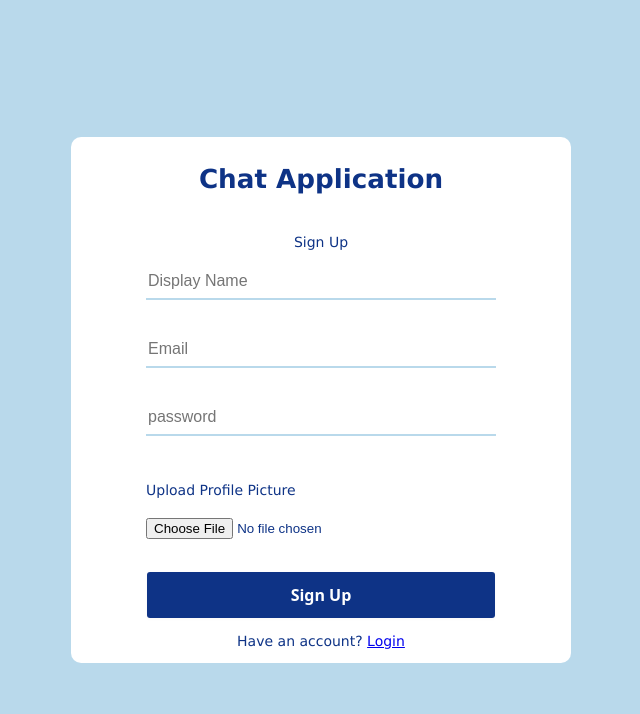
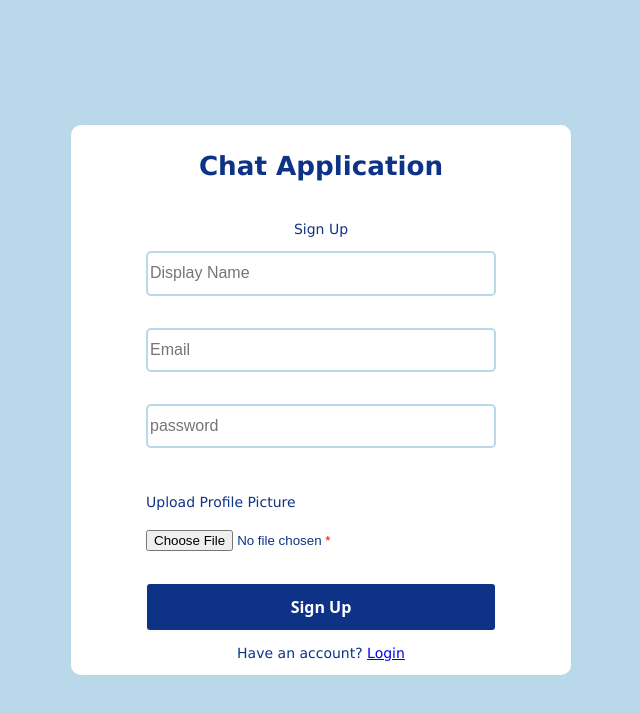
Before and after one commit to jlaksana/chat-app, a React (Create React App) app: page /signup in a window 1280 px wide. Shown: the top 714 px of the page, without its empty margins (319-959 px from the left). Built offline with nearby package versions, Linux system fonts and the light colour scheme; no server answers.

Commit message:
add protected routes

```diff
--- a/src/App.js
+++ b/src/App.js
@@ -1,18 +1,48 @@
-import { BrowserRouter as Router, Route, Routes } from "react-router-dom";
+import { signOut } from "firebase/auth";
+import { useContext } from "react";
+import { BrowserRouter, Navigate, Route, Routes } from "react-router-dom";
+import { AuthContext } from "./AuthContext";
 import Login from "./components/Login";
 import SignUp from "./components/SignUp";
+import { auth } from "./firebase";
 
 function App() {
+  const { curUser } = useContext(AuthContext);
+
+  const ProtectedRoute = ({ children }) => {
+    if (!curUser) {
+      return <Navigate to="/login" />;
+    } else {
+      return children;
+    }
+  };
+
   return (
-    <Router>
+    <BrowserRouter>
       <div className="app">
         <Routes>
-          <Route path="/login" element={<Login />} />
-          <Route path="/signup" element={<SignUp />} />
-          <Route path="/" element={<h1>Home page</h1>} />
+          <Route path="/">
+            <Route
+              index
+              element={
+                <ProtectedRoute>
+                  <h1>Home page</h1>
+                  <button
+                    onClick={() => {
+                      signOut(auth);
+                    }}
+                  >
+                    sign out
+                  </button>
+                </ProtectedRoute>
+              }
+            />
+            <Route path="/login" element={<Login />} />
+            <Route path="/signup" element={<SignUp />} />
+          </Route>
         </Routes>
       </div>
-    </Router>
+    </BrowserRouter>
   );
 }
 
--- /dev/null
+++ b/src/AuthContext.js
@@ -0,0 +1,23 @@
+import { onAuthStateChanged } from "firebase/auth";
+import { createContext, useEffect, useState } from "react";
+import { auth } from "./firebase";
+
+export const AuthContext = createContext();
+
+export const AuthContextProvider = ({ children }) => {
+  const [curUser, setCurUser] = useState({});
+
+  useEffect(() => {
+    const unsub = onAuthStateChanged(auth, (user) => {
+      setCurUser(user);
+    });
+
+    return () => {
+      unsub();
+    };
+  });
+
+  return (
+    <AuthContext.Provider value={{ curUser }}>{children}</AuthContext.Provider>
+  );
+};
--- a/src/components/SignUp.jsx
+++ b/src/components/SignUp.jsx
@@ -72,7 +72,13 @@ function SignUp() {
           placeholder="Display Name"
           required
         />
-        <input type="email" id="email" name="email" placeholder="Email" />
+        <input
+          type="email"
+          id="email"
+          name="email"
+          placeholder="Email"
+          required
+        />
         <input
           type="password"
           id="password"
@@ -82,7 +88,7 @@ function SignUp() {
         />
         <div>
           <p>Upload Profile Picture</p>
-          <input type="file" name="Avatar" />
+          <input type="file" name="Avatar" required />
         </div>
         {loading && "Uploading image..."}
         {error && (
--- a/src/index.css
+++ b/src/index.css
@@ -89,11 +89,6 @@ input:required:after {
   color: #f00;
   content: " *";
 }
-/* sets up required form fields with the conventional following red asterix */
-input[type="email"]:invalid {
-  border: 2px solid #f00;
-}
-/* causes a visual alert in browsers that do client-side checking of HTML5 email field – this may already be the default in some browsers. */
 
 .right {
   float: right;
@@ -116,9 +111,9 @@ input[type="text"],
 input[type="password"],
 input[type="email"] {
   font-size: 1rem;
-  height: 2rem;
-  border: none;
-  border-bottom: 2px solid #b9d9eb;
+  height: 2.4rem;
+  border: 2px solid #b9d9eb;
+  border-radius: 5px;
 }
 
 input[type="text"]:focus,
--- a/src/index.js
+++ b/src/index.js
@@ -1,11 +1,14 @@
 import React from "react";
 import ReactDOM from "react-dom/client";
 import App from "./App";
+import { AuthContextProvider } from "./AuthContext";
 import "./index.css";
 
 const root = ReactDOM.createRoot(document.getElementById("root"));
 root.render(
-  <React.StrictMode>
-    <App />
-  </React.StrictMode>
+  <AuthContextProvider>
+    <React.StrictMode>
+      <App />
+    </React.StrictMode>
+  </AuthContextProvider>
 );
```
